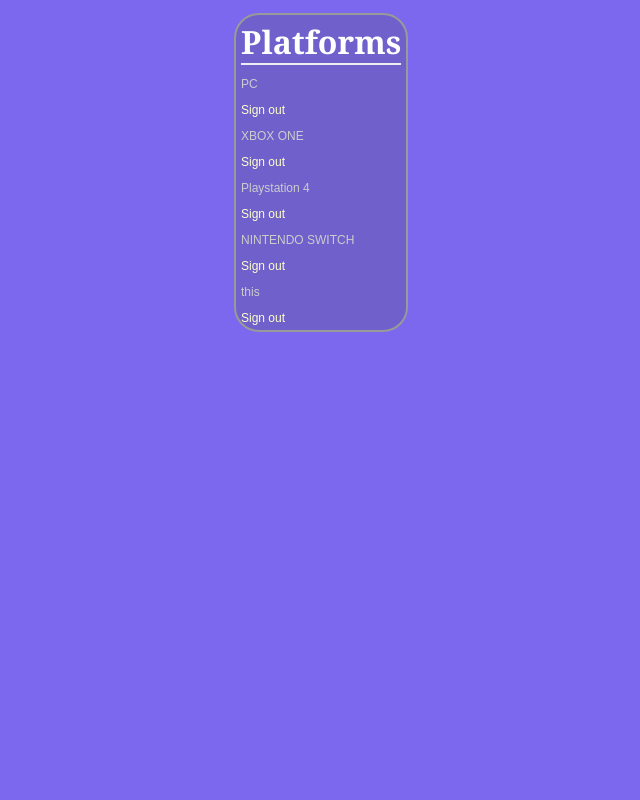
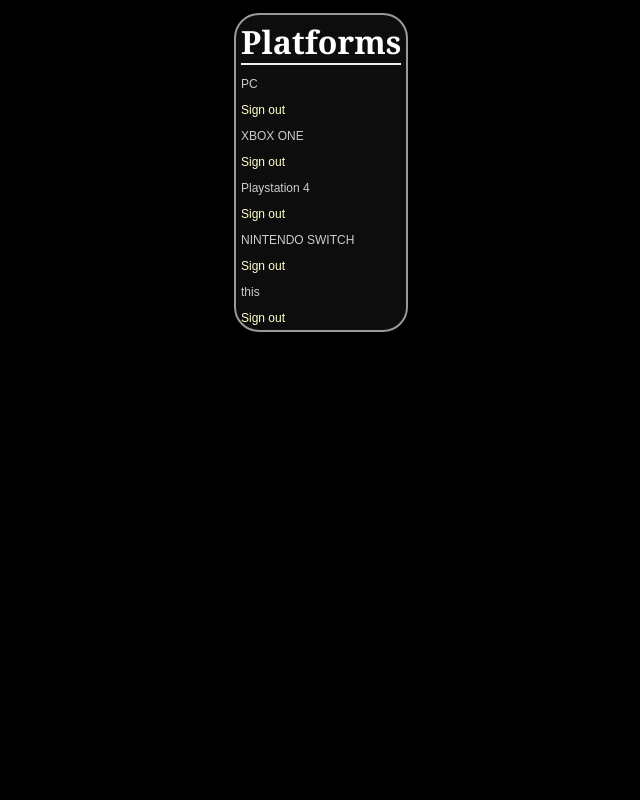
Before and after one commit to jaweller/Item-Catalog, a Flask app: page /platform/ in a window 1280 px wide. Shown: the whole page, without its empty margins (91-731 px from the left). Run offline with Flask 2, Linux system fonts and the light colour scheme.

Commit message:
style: Change background color
Change the bg color of the app to black.

```diff
--- a/catalog/static/styles.css
+++ b/catalog/static/styles.css
@@ -1,6 +1,6 @@
 body {
     font-family: sans-serif;
-    background-color: #7B68EE;
+    background-color: #000000;
 }
 
 h1,
```
